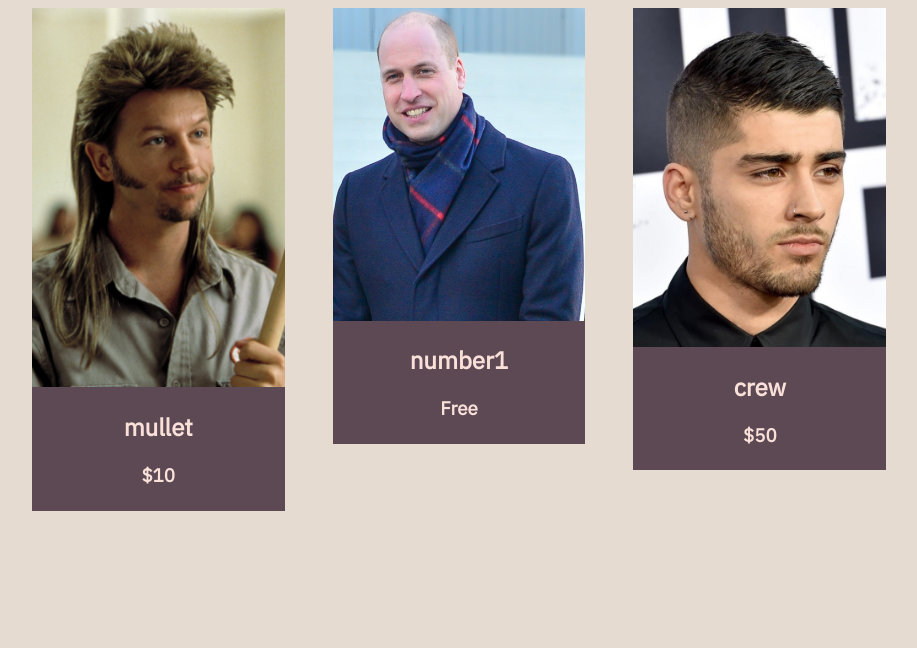
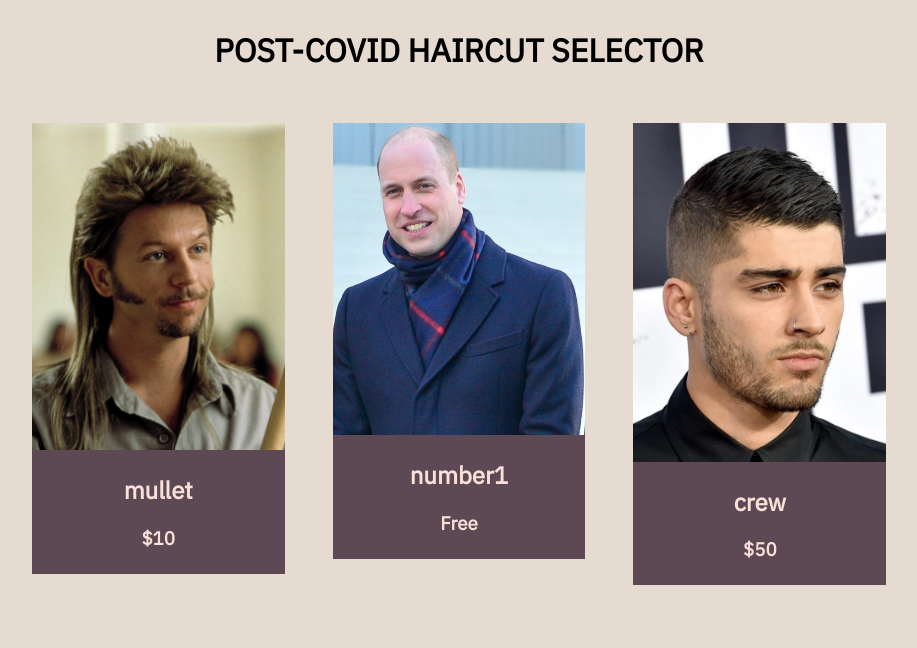
Before and after one commit to matai-2020/Mayonnaise, a Node server app: page / in a window 1280 px wide. Shown: the top 648 px of the page, without its empty margins (181-1098 px from the left). Run offline with Node 20, Linux system fonts and the light colour scheme; data comes from the database, SQL or seed files in the repository; some libraries are stand-ins or nearby versions.

```diff
--- a/public/css/styles.css
+++ b/public/css/styles.css
@@ -18,6 +18,9 @@ body {
   background-color: #e6dbd0ff;
 }
 
+*, *:before, *:after {
+  box-sizing: border-box;
+}
 
 .home-container {
   margin: auto;
@@ -44,7 +47,7 @@ body {
 
 .image-box img {
   max-width: 100%;
-  max-height: 100%;
+  max-height: auto;
 }
 
 .text-box {
@@ -66,6 +69,18 @@ body {
   justify-content: center;
   align-items: center;
 
+}
+
+.title {
+  margin-top: auto;
+  margin-left: auto;
+  margin-right: auto;
+  margin-bottom: 30px;
+  width: 80%;
+  display: flex;
+  justify-content: center;
+  flex-direction: row;
+  flex-wrap: wrap;
 }
 
 button {
--- a/views/layouts/main.hbs
+++ b/views/layouts/main.hbs
@@ -8,6 +8,9 @@
   <title>POST COVID HAIRCUT SELECTOR</title>
 </head>
 <body>
+  <div>
+  {{> header}}
+  </div>
   {{{body}}}
 </body>
 </html>
--- a/views/partials/header.hbs
+++ b/views/partials/header.hbs
@@ -0,0 +1,3 @@
+<div class="title">
+  <h1>POST-COVID HAIRCUT SELECTOR</h1>
+</div>
```
Also changed, not shown: public/images/mullet.jpg.
